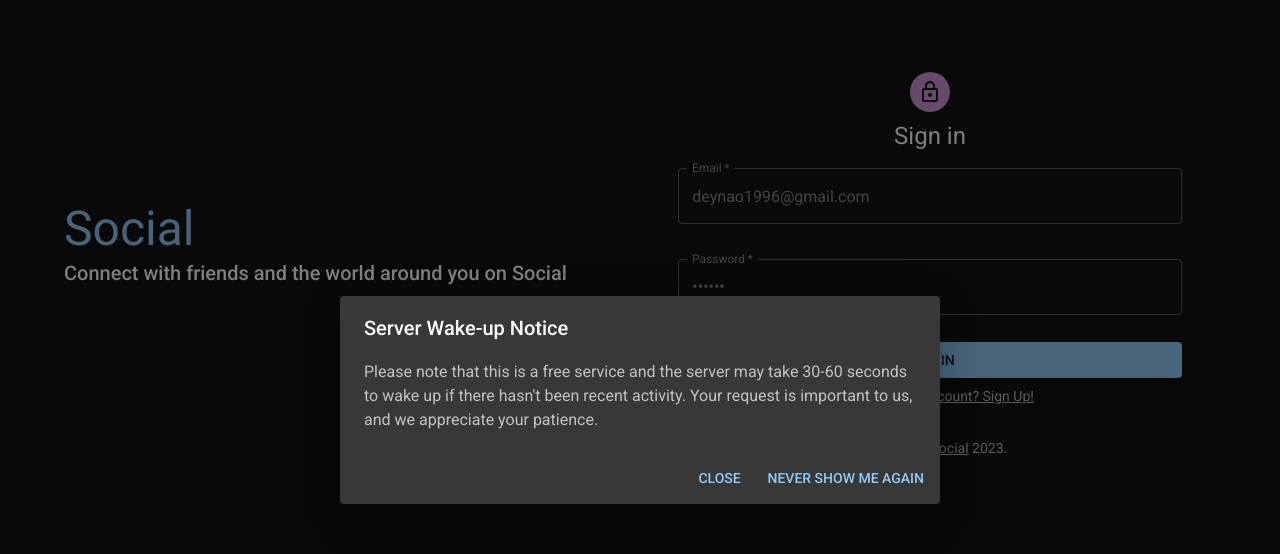
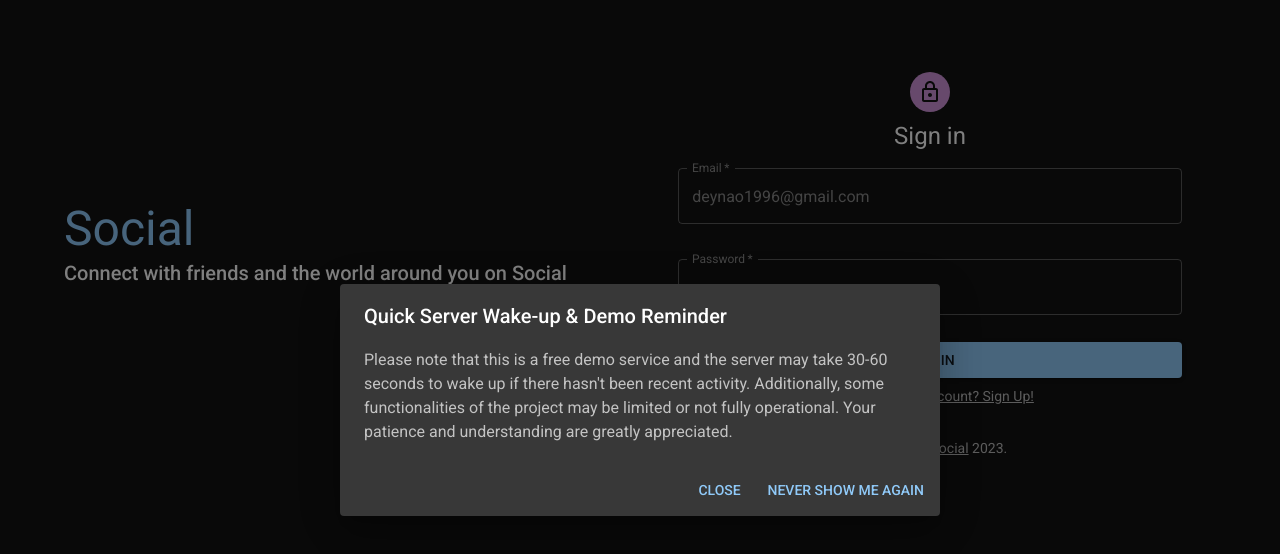
Before and after one commit to Deynao1996/social-client, a React (Create React App) app: page /auth/login in a window 1280 px wide. Shown: the top 554 px of the page. Built offline with nearby package versions, Linux system fonts and the light colour scheme; no server answers.

Commit message:
Server modal content changed

```diff
--- a/src/components/Auth/SignIn.js
+++ b/src/components/Auth/SignIn.js
@@ -90,12 +90,14 @@ const SignIn = () => {
       <ConfirmDialog
         open={isDialogOpen}
         handleClose={handleDialogClose}
-        title="Server Wake-up Notice"
+        title="Quick Server Wake-up & Demo Reminder"
         renderDialogContent={() => (
           <DialogContentText>
-            Please note that this is a free service and the server may take
-            30-60 seconds to wake up if there hasn't been recent activity. Your
-            request is important to us, and we appreciate your patience.
+            Please note that this is a free demo service and the server may take
+            30-60 seconds to wake up if there hasn't been recent activity.
+            Additionally, some functionalities of the project may be limited or
+            not fully operational. Your patience and understanding are greatly
+            appreciated.
           </DialogContentText>
         )}
         renderDialogActions={() => (
```
